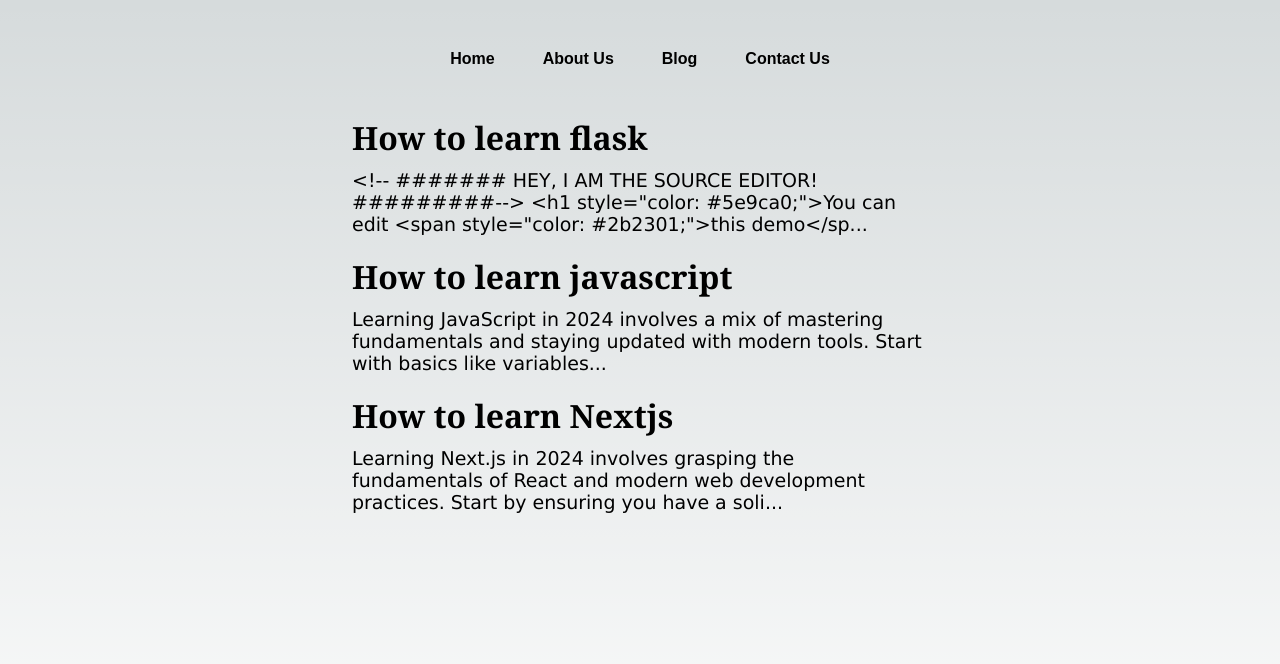
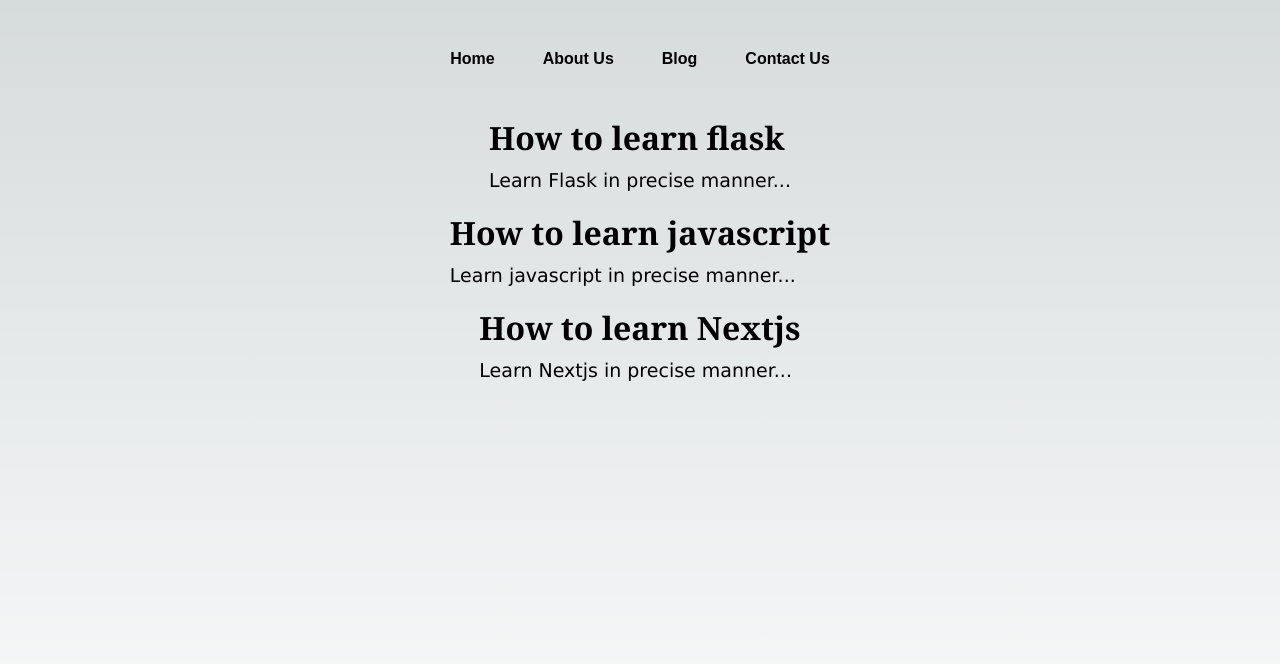
Before and after one commit to Achinmay05/huntingcoder, a Next.js app: page /blog in a window 1280 px wide. Shown: the top 664 px of the page. Built offline with nearby package versions, Linux system fonts and the light colour scheme.

Commit message:
added MetaDescription

```diff
--- a/blogdata/how-to-learn-javascript.json
+++ b/blogdata/how-to-learn-javascript.json
@@ -1,5 +1,6 @@
 {
     "title": "How to learn javascript",
     "content": "Learning JavaScript in 2024 involves a mix of mastering fundamentals and staying updated with modern tools. Start with basics like variables, functions, and loops through interactive platforms like Codecademy or freeCodeCamp. Progress to advanced topics like asynchronous programming and ES6+ features. Build small projects to apply your knowledge, gradually moving to more complex applications using frameworks like React or Vue. Utilize development tools such as npm and Webpack. Stay updated by following trends and participating in communities. Regular practice through coding challenges and contributing to open source projects will refine your skills and enhance your learning experience.",
+    "metadesc" : "Learn javascript in precise manner",
     "slug": "how-to-learn-javascript"
 }
--- a/blogdata/how-to-learn-nextjs.json
+++ b/blogdata/how-to-learn-nextjs.json
@@ -1,5 +1,6 @@
 {
     "title": "How to learn Nextjs",
     "content": "Learning Next.js in 2024 involves grasping the fundamentals of React and modern web development practices. Start by ensuring you have a solid understanding of JavaScript and React basics, including hooks, state management, and component-based architecture. Resources like the React documentation, Codecademy, and freeCodeCamp can be invaluable for this.",
+    "metadesc": "Learn Nextjs in precise manner",
     "slug": "how-to-learn-nextjs"
 }
--- a/pages/blog.js
+++ b/pages/blog.js
@@ -16,7 +16,7 @@ const Blog = (props) => {
                     return <div className={styles.blogItem} key={blogitem.slug}>
                         <Link href={`/blogpost/${blogitem.slug}`}>
                             <h3>{blogitem.title}</h3>
-                            <p className={styles.blogItemp}>{blogitem.content.substr(0, 140)}...</p>
+                            <p className={styles.blogItemp}>{blogitem.metadesc.substr(0, 140)}...</p>
                         </Link>
 
                     </div>
```
